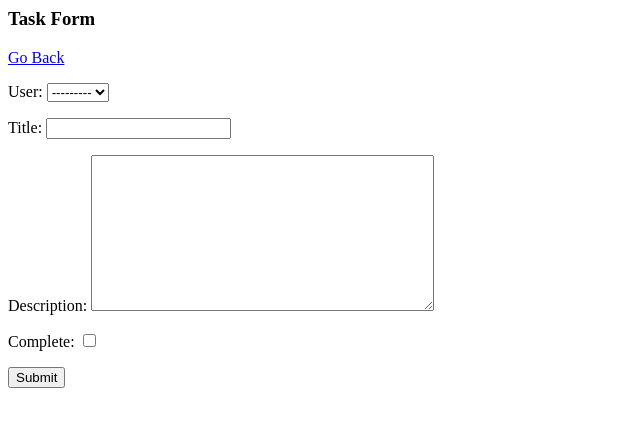
After one commit to ronnahmias/Todo-List-Django, a Django app: page /task-create in a window 1280 px wide. The commit adds this page. Shown: the top 427 px of the page, without its empty margins (0-640 px from the left). Run offline with Django 3.2, Linux system fonts and the light colour scheme.

Commit message:
create new task

```diff
--- /dev/null
+++ b/todolist/templates/todolist/task.html
@@ -0,0 +1 @@
+<h1>Task: {{ task }}</h1>
--- /dev/null
+++ b/todolist/templates/todolist/task_form.html
@@ -0,0 +1,8 @@
+<h3>Task Form</h3>
+
+<a href="{% url 'tasks' %}">Go Back</a>
+<form method="POST" action="">
+    {% csrf_token %}
+    {{ form.as_p }}
+    <input type="submit" value="Submit"/>
+</form>
--- a/todolist/templates/todolist/task_list.html
+++ b/todolist/templates/todolist/task_list.html
@@ -1,12 +1,15 @@
 <h1>My To Do List</h1>
+<a href="{% url 'task-create' %}">Add Task</a>
 
 <table>
     <tr>
         <th>Item</th>
+        <th>View Task</th>
     </tr>
     {% for task in tasks %}
         <tr>
             <td>{{ task.title }}</td>
+            <td><a href="{% url 'task' task.id  %}">View</a></td>
         </tr>
         {% empty %}
             <h3>No Items</h3>
--- a/todolist/urls.py
+++ b/todolist/urls.py
@@ -1,6 +1,9 @@
 from django.urls import path
-from .views import TaskList
+from .views import TaskList, TaskDetail, TaskCreate
 
 urlpatterns = [
     path('', TaskList.as_view(), name='tasks'),
+    path('task/<int:pk>/', TaskDetail.as_view(), name='task'),
+    path('task-create', TaskCreate.as_view(), name='task-create'),
+
 ]
--- a/todolist/views.py
+++ b/todolist/views.py
@@ -1,8 +1,23 @@
 from django.shortcuts import render
+from django.urls import reverse_lazy
 from django.views.generic.list import ListView
+from django.views.generic.detail import DetailView
+from django.views.generic.edit import CreateView
+
+
 from .models import Task
 
 
 class TaskList(ListView):
     model = Task
     context_object_name = 'tasks'
+
+class TaskDetail(DetailView):
+    model = Task
+    context_object_name = 'task'
+    template_name = 'todolist/task.html'
+
+class TaskCreate(CreateView):
+    model = Task
+    fields = '__all__'
+    success_url = reverse_lazy('tasks')
```
